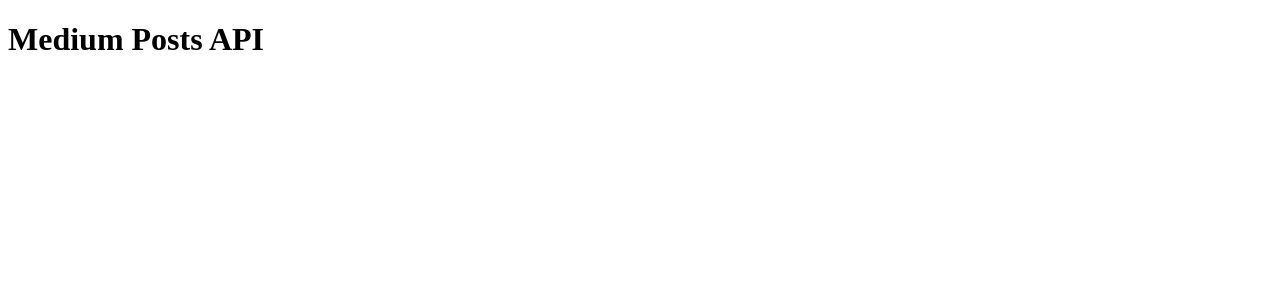
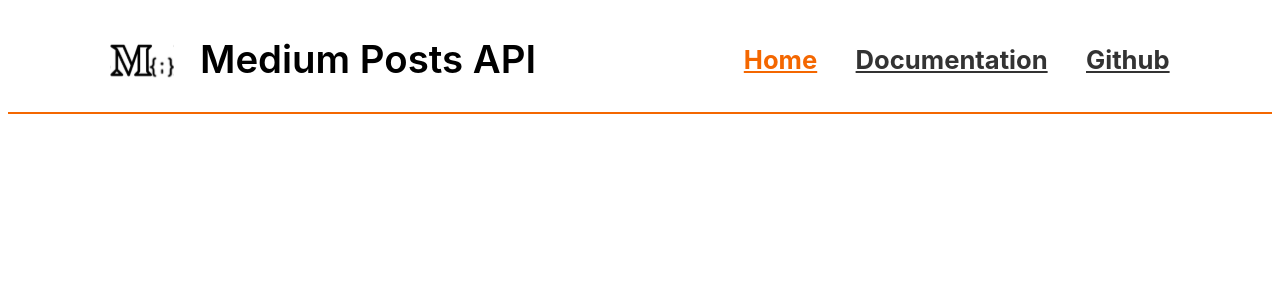
Before and after one commit to david-fernando/medium-posts-api, a Next.js app: page / in a window 1280 px wide. Shown: the top 300 px of the page. Built offline with nearby package versions, Linux system fonts and the light colour scheme.

Commit message:
Add Header

```diff
--- a/pages/index.tsx
+++ b/pages/index.tsx
@@ -1,6 +1,10 @@
+import Header from '@/components/Header'
+
 function Home(){
     return (
-        <h1>Medium Posts API</h1>
+        <div className="container">
+            <Header />
+        </div>
     )
 }
 
```
